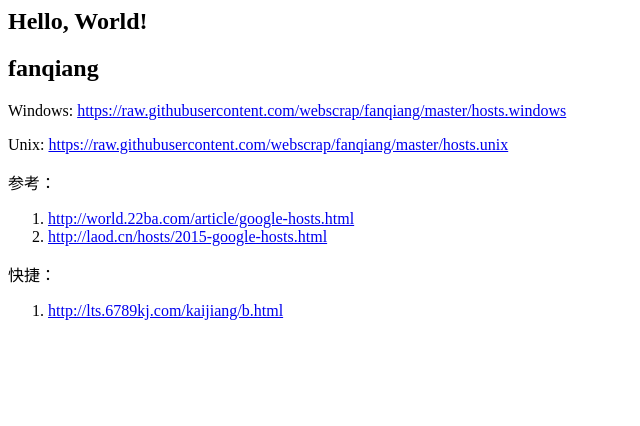
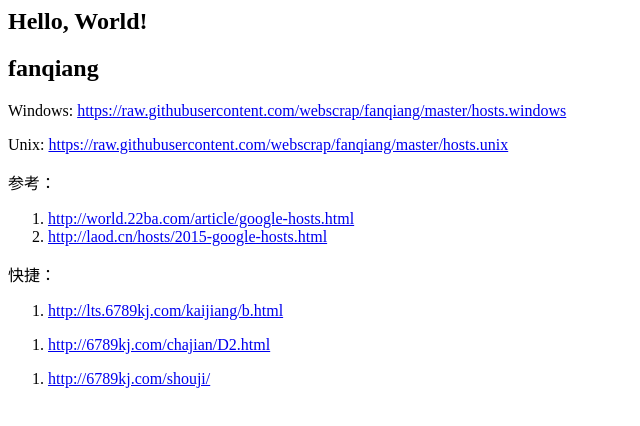
Before and after one commit to eotect/eotect.github.com, a plain HTML site: page index.html in a window 1280 px wide. Shown: the whole page, without its empty margins (0-640 px from the left). Drawn offline with Linux system fonts and the light colour scheme.

Commit message:
Update index.html

```diff
--- a/index.html
+++ b/index.html
@@ -24,3 +24,11 @@ Unix:
 <ol>
 <li><a href="http://lts.6789kj.com/kaijiang/b.html">  http://lts.6789kj.com/kaijiang/b.html</a></li>
 </ol>
+
+<ol>
+<li><a href="http://6789kj.com/chajian/D2.html">  http://6789kj.com/chajian/D2.html</a></li>
+</ol>
+
+<ol>
+<li><a href="http://6789kj.com/shouji/">  http://6789kj.com/shouji/</a></li>
+</ol>
```
